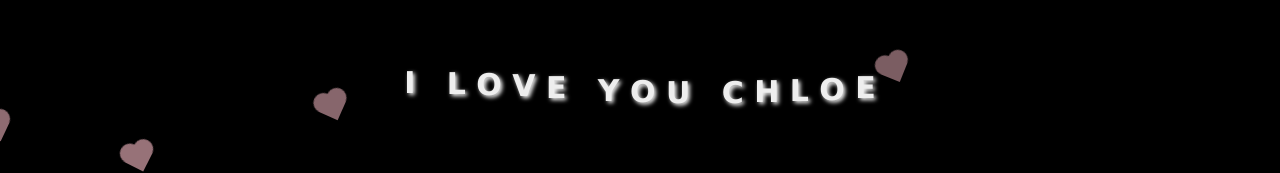
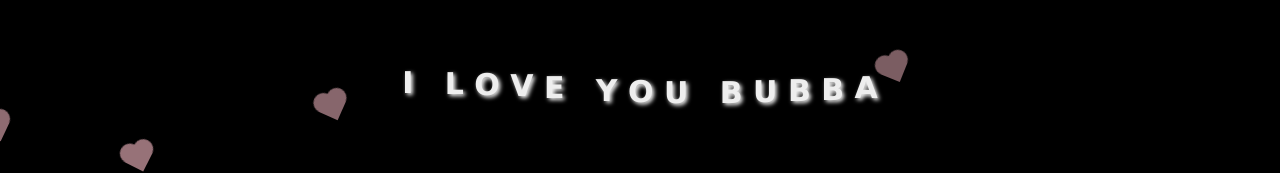
Before and after one commit to emptycrwn/xchl, a plain HTML site: page index.html in a window 1280 px wide. Shown: the part 308-481 px from the top of the page. Drawn offline with Linux system fonts and the light colour scheme.

Commit message:
Update index.html

```diff
--- a/index.html
+++ b/index.html
@@ -113,11 +113,11 @@
     <span class="letter">O</span>
     <span class="letter">U</span>
     <span class="letter">&nbsp;</span>
-    <span class="letter">C</span>
-    <span class="letter">H</span>
-    <span class="letter">L</span>
-    <span class="letter">O</span>
-    <span class="letter">E</span>
+    <span class="letter">B</span>
+    <span class="letter">U</span>
+    <span class="letter">B</span>
+    <span class="letter">B</span>
+    <span class="letter">A</span>
   </div>
 
   <!-- Floating hearts script -->
```
